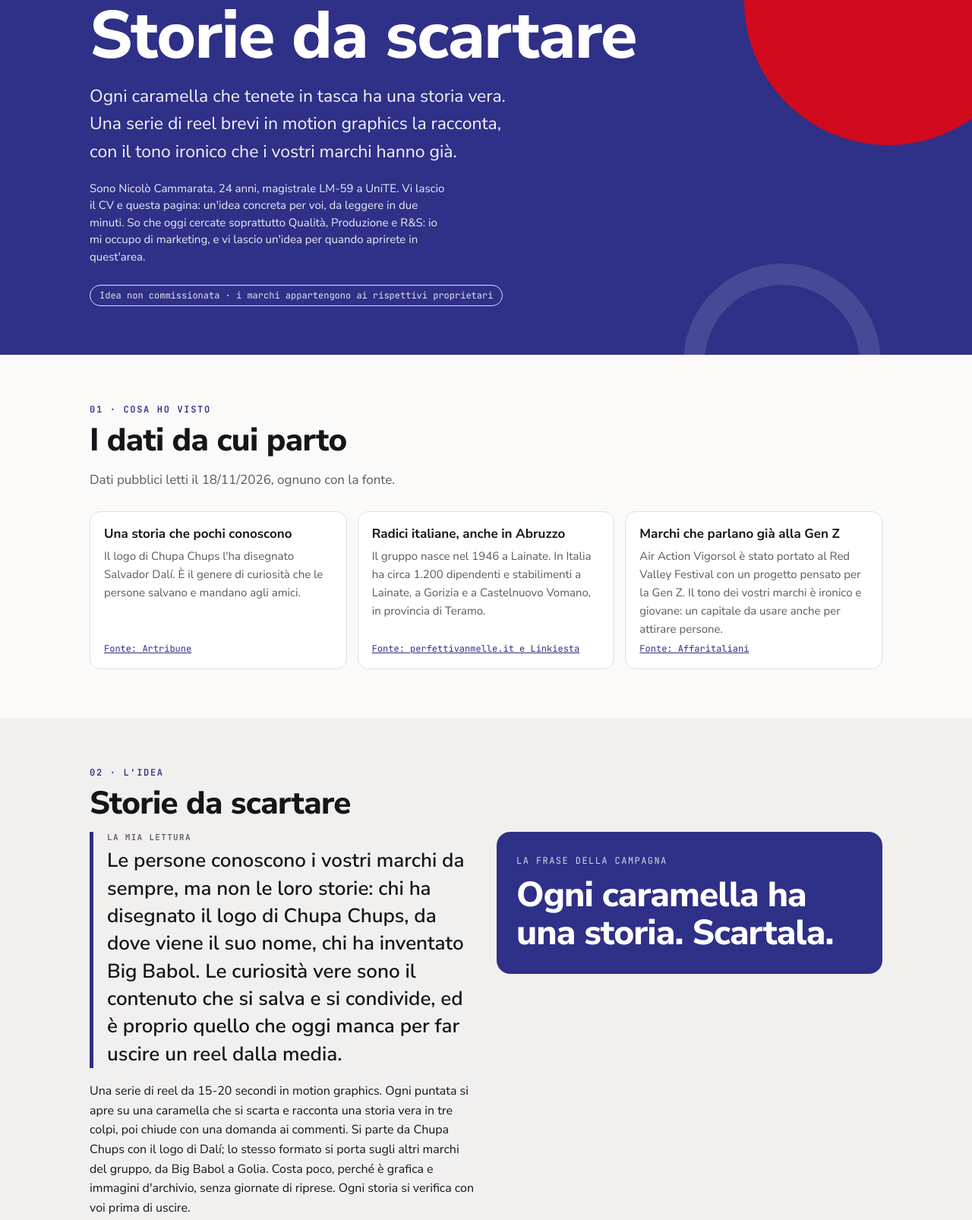
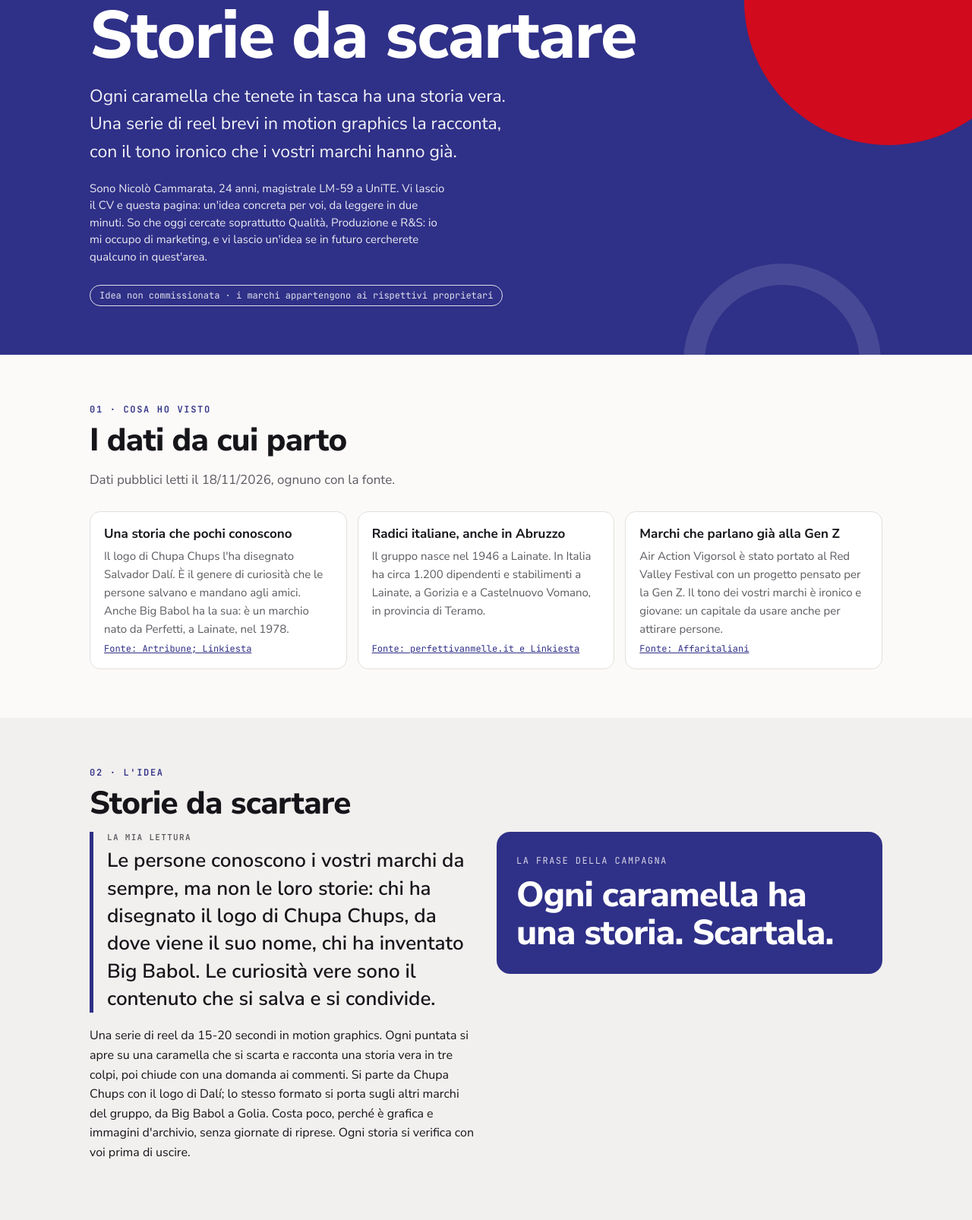
Before and after one commit to onlinenic67-maker/portfolio, a plain HTML site: page per/perfetti-van-melle.html in a window 1280 px wide. Shown: the part 164-1770 px from the top of the page at 76% size. Drawn offline with Linux system fonts and the light colour scheme.

Commit message:
update per/perfetti-van-melle.html

```diff
--- a/per/perfetti-van-melle.html
+++ b/per/perfetti-van-melle.html
@@ -177,7 +177,7 @@ footer{border-top:1px solid var(--line);padding-block:26px 40px;color:var(--mut)
   <span class="k">Proposta per Perfetti Van Melle · UniTE Talent Day 2026</span>
   <h1>Storie da scartare</h1>
   <p>Ogni caramella che tenete in tasca ha una storia vera. Una serie di reel brevi in motion graphics la racconta, con il tono ironico che i vostri marchi hanno già.</p>
-  <p class="me1">Sono Nicolò Cammarata, 24 anni, magistrale LM-59 a UniTE. Vi lascio il CV e questa pagina: un'idea concreta per voi, da leggere in due minuti. So che oggi cercate soprattutto Qualità, Produzione e R&amp;S: io mi occupo di marketing, e vi lascio un&#x27;idea per quando aprirete in quest&#x27;area.</p>
+  <p class="me1">Sono Nicolò Cammarata, 24 anni, magistrale LM-59 a UniTE. Vi lascio il CV e questa pagina: un'idea concreta per voi, da leggere in due minuti. So che oggi cercate soprattutto Qualità, Produzione e R&amp;S: io mi occupo di marketing, e vi lascio un&#x27;idea se in futuro cercherete qualcuno in quest&#x27;area.</p>
   <span class="disc">Idea non commissionata · i marchi appartengono ai rispettivi proprietari</span>
 </div></header>
 
@@ -185,7 +185,7 @@ footer{border-top:1px solid var(--line);padding-block:26px 40px;color:var(--mut)
   <span class="kick">01 · Cosa ho visto</span>
   <h2>I dati da cui parto</h2>
   <p class="lead">Dati pubblici letti il 18/11/2026, ognuno con la fonte.</p>
-  <div class="cards"><article class="card"><b>Una storia che pochi conoscono</b><p>Il logo di Chupa Chups l&#x27;ha disegnato Salvador Dalí. È il genere di curiosità che le persone salvano e mandano agli amici.</p><a href="https://www.artribune.com/?p=1237121" target="_blank" rel="noopener">Fonte: Artribune</a></article><article class="card"><b>Radici italiane, anche in Abruzzo</b><p>Il gruppo nasce nel 1946 a Lainate. In Italia ha circa 1.200 dipendenti e stabilimenti a Lainate, a Gorizia e a Castelnuovo Vomano, in provincia di Teramo.</p><a href="https://www.perfettivanmelle.it/chi-siamo/in-italia/" target="_blank" rel="noopener">Fonte: perfettivanmelle.it e Linkiesta</a></article><article class="card"><b>Marchi che parlano già alla Gen Z</b><p>Air Action Vigorsol è stato portato al Red Valley Festival con un progetto pensato per la Gen Z. Il tono dei vostri marchi è ironico e giovane: un capitale da usare anche per attirare persone.</p><a href="https://www.affaritaliani.it/economia/notizie-aziende/jakala-sbam-firma-la-campagna-air-action-vigorsol-per-il-red-valley-festival.html" target="_blank" rel="noopener">Fonte: Affaritaliani</a></article></div>
+  <div class="cards"><article class="card"><b>Una storia che pochi conoscono</b><p>Il logo di Chupa Chups l&#x27;ha disegnato Salvador Dalí. È il genere di curiosità che le persone salvano e mandano agli amici. Anche Big Babol ha la sua: è un marchio nato da Perfetti, a Lainate, nel 1978.</p><a href="https://www.artribune.com/?p=1237121" target="_blank" rel="noopener">Fonte: Artribune; Linkiesta</a></article><article class="card"><b>Radici italiane, anche in Abruzzo</b><p>Il gruppo nasce nel 1946 a Lainate. In Italia ha circa 1.200 dipendenti e stabilimenti a Lainate, a Gorizia e a Castelnuovo Vomano, in provincia di Teramo.</p><a href="https://www.perfettivanmelle.it/chi-siamo/in-italia/" target="_blank" rel="noopener">Fonte: perfettivanmelle.it e Linkiesta</a></article><article class="card"><b>Marchi che parlano già alla Gen Z</b><p>Air Action Vigorsol è stato portato al Red Valley Festival con un progetto pensato per la Gen Z. Il tono dei vostri marchi è ironico e giovane: un capitale da usare anche per attirare persone.</p><a href="https://www.affaritaliani.it/economia/notizie-aziende/jakala-sbam-firma-la-campagna-air-action-vigorsol-per-il-red-valley-festival.html" target="_blank" rel="noopener">Fonte: Affaritaliani</a></article></div>
 </div></section>
 
 
@@ -193,7 +193,7 @@ footer{border-top:1px solid var(--line);padding-block:26px 40px;color:var(--mut)
   <span class="kick">02 · L'idea</span>
   <h2>Storie da scartare</h2>
   <div class="idea">
-    <div><p class="insight"><small style="display:block;font:600 11px var(--mono);letter-spacing:.12em;text-transform:uppercase;color:var(--mut);margin-bottom:6px">La mia lettura</small>Le persone conoscono i vostri marchi da sempre, ma non le loro storie: chi ha disegnato il logo di Chupa Chups, da dove viene il suo nome, chi ha inventato Big Babol. Le curiosità vere sono il contenuto che si salva e si condivide, ed è proprio quello che oggi manca per far uscire un reel dalla media.</p><p>Una serie di reel da 15-20 secondi in motion graphics. Ogni puntata si apre su una caramella che si scarta e racconta una storia vera in tre colpi, poi chiude con una domanda ai commenti. Si parte da Chupa Chups con il logo di Dalí; lo stesso formato si porta sugli altri marchi del gruppo, da Big Babol a Golia. Costa poco, perché è grafica e immagini d&#x27;archivio, senza giornate di riprese. Ogni storia si verifica con voi prima di uscire.</p></div>
+    <div><p class="insight"><small style="display:block;font:600 11px var(--mono);letter-spacing:.12em;text-transform:uppercase;color:var(--mut);margin-bottom:6px">La mia lettura</small>Le persone conoscono i vostri marchi da sempre, ma non le loro storie: chi ha disegnato il logo di Chupa Chups, da dove viene il suo nome, chi ha inventato Big Babol. Le curiosità vere sono il contenuto che si salva e si condivide.</p><p>Una serie di reel da 15-20 secondi in motion graphics. Ogni puntata si apre su una caramella che si scarta e racconta una storia vera in tre colpi, poi chiude con una domanda ai commenti. Si parte da Chupa Chups con il logo di Dalí; lo stesso formato si porta sugli altri marchi del gruppo, da Big Babol a Golia. Costa poco, perché è grafica e immagini d&#x27;archivio, senza giornate di riprese. Ogni storia si verifica con voi prima di uscire.</p></div>
     <div><div class="msg"><small>La frase della campagna</small>Ogni caramella ha una storia. Scartala.</div></div>
   </div>
 </div></section>
@@ -207,7 +207,7 @@ footer{border-top:1px solid var(--line);padding-block:26px 40px;color:var(--mut)
     <div><div class="phone"><div class="screen reel" id="screen"><video class="rvid" id="rvid" src="video/perfetti-van-melle.mp4" poster="video/perfetti-van-melle.jpg" muted loop playsinline preload="metadata" aria-label="Reel Puntata 1 · Il logo di Dalí"></video>
       <div class="rui"><span class="rtop">Reels</span><span class="rconcept">Concept non ufficiale</span>
         <div class="rside"><span>&#9825;<small>Mi piace</small></span><span>&#9675;<small>Commenta</small></span><span>&#10148;<small>Condividi</small></span></div>
-        <div class="rbot"><div class="ruser"><span class="rav"><img src="loghi/perfetti-van-melle.svg" alt="Perfetti Van Melle" class="logo"></span><b>@chupachupsitalia</b></div><p>Sì, proprio lui. Taggalo a chi non ci crederà 🍭 #StorieDaScartare</p><small>&#9835; Musica scelta tra quelle libere per i marchi</small></div>
+        <div class="rbot"><div class="ruser"><span class="rav"><img src="loghi/perfetti-van-melle.svg" alt="Perfetti Van Melle" class="logo"></span><b>@chupachupsitalia</b></div><p>Sì, proprio lui. Taggalo a chi non ci crederà 🍭 #StorieDaScartare</p><small>&#9835; Audio originale</small></div>
         <div class="rprog"><b id="rprog"></b></div></div>
       <button class="rpause" id="play" type="button" aria-label="Riprendi">&#9654;</button></div></div>
       <p class="rcap">Reel da 17 s, montato da me in motion graphics. Tocca per fermarlo.</p></div>
```
